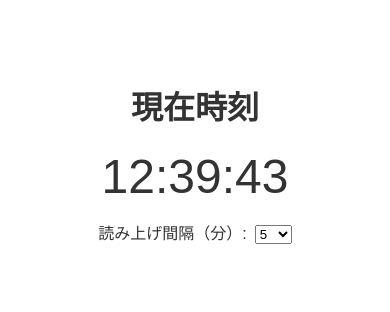
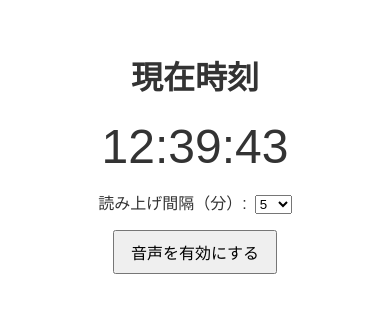
Before and after one commit to taturou/pwa-voice-clock, a React (Create React App) app: page / in a window 390 px wide. Shown: the part 270-582 px from the top of the page. Built offline with nearby package versions, Linux system fonts and the light colour scheme.

Commit message:
iPhoneで音声が出ない問題に対応

```diff
--- a/src/App.js
+++ b/src/App.js
@@ -4,14 +4,29 @@ export default function App() {
   const [now, setNow] = useState(new Date());
   const [intervalMin, setIntervalMin] = useState(5);
   const [blinking, setBlinking] = useState(false);
+  const [audioEnabled, setAudioEnabled] = useState(false);
+
+  // ユーザー操作により音声を有効化
+  const enableAudio = () => {
+    if (!audioEnabled) {
+      setAudioEnabled(true);
+      // 空の発話でオーディオの再生ロックを解除
+      const unlockUtterance = new SpeechSynthesisUtterance('');
+      speechSynthesis.speak(unlockUtterance);
+    }
+  };
 
   useEffect(() => {
     const tick = () => {
       const curr = new Date();
       setNow(curr);
-      if (curr.getSeconds() === 0 && curr.getMinutes() % intervalMin === 0) {
+      if (
+        curr.getSeconds() === 0 &&
+        curr.getMinutes() % intervalMin === 0 &&
+        audioEnabled
+      ) {
         // 読み上げ
-        const msg = `${curr.getHours()}時${curr.getMinutes()}分です`;
+        const msg = `現在の時刻は${curr.getHours()}時${curr.getMinutes()}分です`;
         const utterance = new SpeechSynthesisUtterance(msg);
         speechSynthesis.speak(utterance);
         // 点滅エフェクト
@@ -22,7 +37,7 @@ export default function App() {
     tick();
     const timerId = setInterval(tick, 1000);
     return () => clearInterval(timerId);
-  }, [intervalMin]);
+  }, [intervalMin, audioEnabled]);
 
   const pad = (v) => String(v).padStart(2, '0');
 
@@ -38,6 +53,7 @@ export default function App() {
         fontFamily: 'sans-serif',
         backgroundColor: blinking ? 'red' : 'white',
         transition: 'background-color 0.5s ease',
+        textAlign: 'center',
       }}
     >
       <h1>現在時刻</h1>
@@ -60,6 +76,19 @@ export default function App() {
           ))}
         </select>
       </div>
+      {!audioEnabled && (
+        <button
+          onClick={enableAudio}
+          style={{
+            marginTop: '1rem',
+            padding: '0.5rem 1rem',
+            fontSize: '1rem',
+            cursor: 'pointer',
+          }}
+        >
+          音声を有効にする
+        </button>
+      )}
     </div>
   );
 }
```
